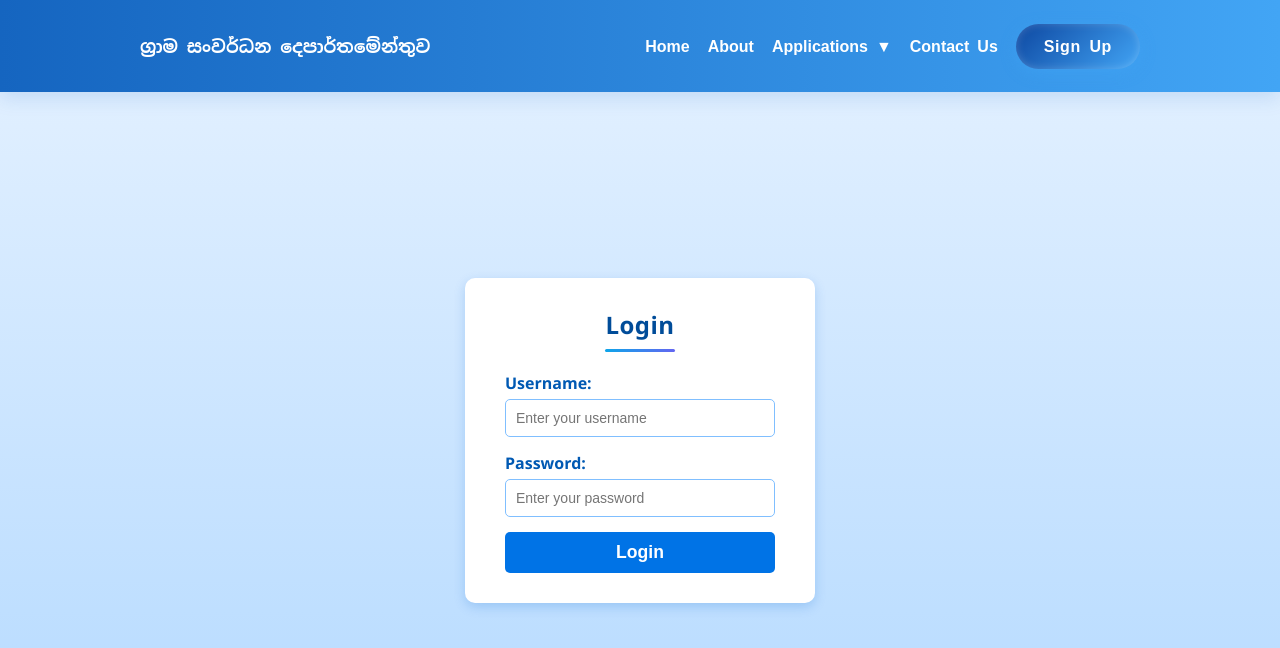
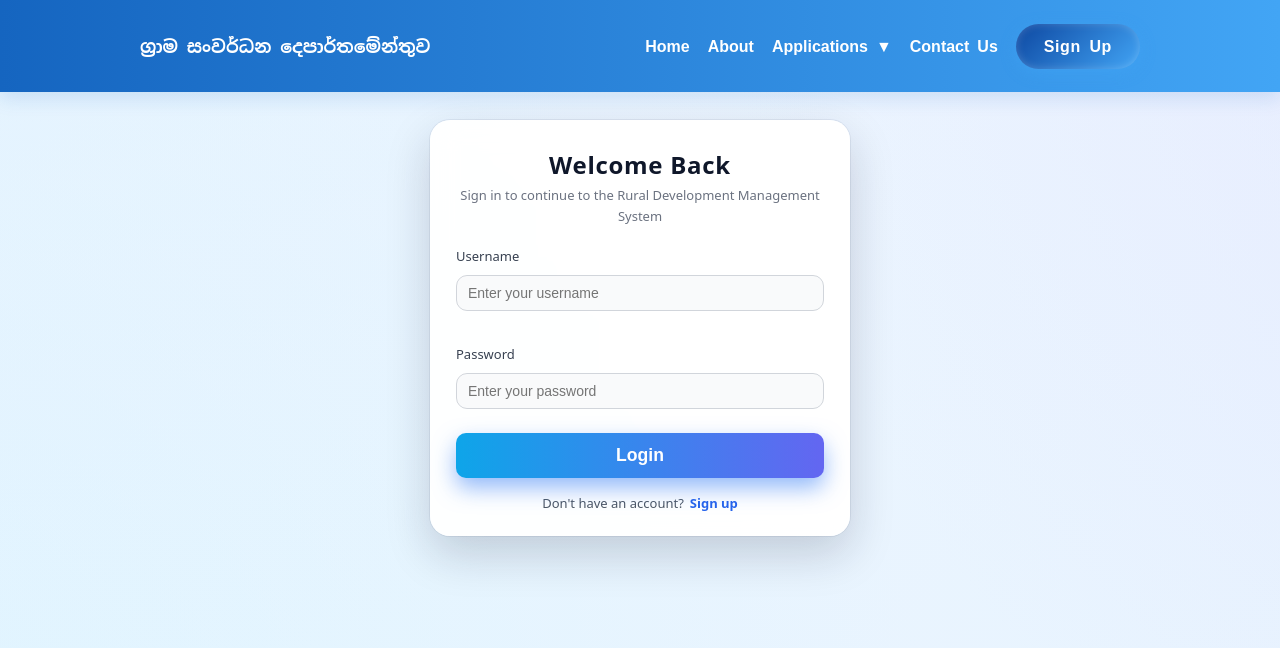
Before and after one commit to Ministry-of-Sports-Southern-Province/Ruralde-info-system, a React (Vite) app: page /login in a window 1280 px wide. Shown: the top 648 px of the page. Built offline with nearby package versions, Linux system fonts and the light colour scheme.

Commit message:
update signup

```diff
--- a/src/login/login.css
+++ b/src/login/login.css
@@ -1,63 +1,334 @@
+/* =========================
+   PAGE BACKGROUND + ANIMATION
+   ========================= */
+
+.auth-page,
 .login-container {
+  position: relative;
+  min-height: 100vh;
+  margin: 0;
+  padding: 0 16px;
+  padding-top: 120px; /* keep content below fixed navbar */
+  box-sizing: border-box;
+
   display: flex;
   justify-content: center;
-  align-items: center;
-  height: 100vh;
-  background: linear-gradient(to bottom, #e6f2ff, #b3d9ff);
-  font-family: "Segoe UI", sans-serif;
+  align-items: flex-start;
+
+  overflow: hidden;
+  font-family: system-ui, -apple-system, BlinkMacSystemFont, "Segoe UI", sans-serif;
 }
 
-.login-box {
-  background: white;
-  padding: 30px 40px;
-  border-radius: 10px;
-  box-shadow: 0 4px 12px rgba(0, 102, 204, 0.2);
-  width: 350px;
-  text-align: center;
+/* Animated gradient overlay */
+.auth-bg-animation {
+  position: fixed;
+  inset: 0;
+  z-index: -1;
+  background: radial-gradient(circle at 0% 0%, #e0f2fe 0, transparent 40%),
+    radial-gradient(circle at 100% 0%, #e5e7ff 0, transparent 40%),
+    radial-gradient(circle at 0% 100%, #dbf4ff 0, transparent 40%),
+    linear-gradient(135deg, #eff6ff, #e0f2fe);
+  background-size: 200% 200%;
+  animation: bgMove 18s ease-in-out infinite alternate;
+  opacity: 0.95;
 }
 
-.login-title {
-  color: #004c99;
-  margin-bottom: 20px;
+/* slow background movement */
+@keyframes bgMove {
+  0% {
+    background-position: 0% 50%, 50% 0%, 0% 100%, 0% 0%;
+  }
+  100% {
+    background-position: 100% 50%, 50% 100%, 100% 0%, 100% 100%;
+  }
 }
 
+/* =========================
+   LOGIN CARD
+   ========================= */
+
+.login-card,
+.login-box {
+  width: 100%;
+  max-width: 420px;
+  background: rgba(255, 255, 255, 0.96);
+  border-radius: 20px;
+  padding: 28px 26px 24px;
+  box-sizing: border-box;
+  box-shadow:
+    0 18px 45px rgba(15, 23, 42, 0.18),
+    0 0 0 1px rgba(148, 163, 184, 0.18);
+  backdrop-filter: blur(14px);
+
+  animation: authCardEnter 0.55s cubic-bezier(0.21, 0.8, 0.35, 1) forwards;
+  transform-origin: top center;
+  position: relative;
+  overflow: hidden;
+}
+
+/* subtle light streak across card */
+.login-card::before {
+  content: "";
+  position: absolute;
+  top: -40%;
+  left: -40%;
+  width: 80%;
+  height: 180%;
+  background: radial-gradient(circle at 0 50%, rgba(255, 255, 255, 0.7), transparent 60%);
+  opacity: 0;
+  transform: translateX(-40%);
+  pointer-events: none;
+  animation: cardShine 6s ease-in-out infinite;
+}
+
+@keyframes authCardEnter {
+  0% {
+    opacity: 0;
+    transform: translateY(24px) scale(0.96);
+  }
+  100% {
+    opacity: 1;
+    transform: translateY(0) scale(1);
+  }
+}
+
+@keyframes cardShine {
+  0% {
+    opacity: 0;
+    transform: translateX(-60%);
+  }
+  40% {
+    opacity: 0;
+  }
+  50% {
+    opacity: 0.7;
+  }
+  80% {
+    opacity: 0;
+    transform: translateX(140%);
+  }
+  100% {
+    opacity: 0;
+    transform: translateX(140%);
+  }
+}
+
+/* =========================
+   TITLES
+   ========================= */
+
+.auth-title,
+.login-title {
+  margin: 0 0 4px;
+  text-align: center;
+  font-size: 24px;
+  font-weight: 700;
+  letter-spacing: 0.03em;
+  color: #0f172a;
+}
+
+.auth-subtitle {
+  margin: 0 0 20px;
+  text-align: center;
+  font-size: 13px;
+  color: #6b7280;
+}
+
+/* =========================
+   FORM
+   ========================= */
+
+.auth-form,
 .login-form {
   display: flex;
   flex-direction: column;
+  gap: 14px;
 }
 
-.login-form label {
-  text-align: left;
-  margin-bottom: 5px;
-  color: #0059b3;
-  font-weight: bold;
+/* Form group */
+.form-group {
+  display: flex;
+  flex-direction: column;
+  gap: 4px;
 }
 
-.login-form input {
-  padding: 10px;
-  margin-bottom: 15px;
-  border: 1px solid #80bfff;
-  border-radius: 5px;
-  font-size: 14px;
+/* Label */
+.form-group label {
+  font-size: 13px;
+  font-weight: 500;
+  color: #374151;
 }
 
-.login-form button {
-  padding: 10px;
-  background-color: #0073e6;
-  color: white;
-  border: none;
-  border-radius: 5px;
-  cursor: pointer;
-  font-weight: bold;
-  transition: 0.2s;
+/* Input */
+.animated-input,
+.form-group input {
+  padding: 9px 11px;
+  font-size: 14px;
+  border-radius: 11px;
+  border: 1px solid #d1d5db;
+  outline: none;
+  transition:
+    border-color 0.2s ease-out,
+    box-shadow 0.2s ease-out,
+    background-color 0.2s ease-out,
+    transform 0.16s ease-out;
+  background-color: #f9fafb;
 }
 
-.login-form button:hover {
-  background-color: #005bb5;
+/* focus animation + glow */
+.animated-input:focus,
+.form-group input:focus {
+  border-color: #3b82f6;
+  box-shadow:
+    0 0 0 1px rgba(59, 130, 246, 0.5),
+    0 10px 18px rgba(59, 130, 246, 0.1);
+  background-color: #ffffff;
+  transform: translateY(-1px);
 }
 
+/* =========================
+   ERROR MESSAGE
+   ========================= */
+
+.auth-error,
 .error-text {
-  color: red;
+  margin: 4px 0 0;
   font-size: 13px;
-  margin-bottom: 10px;
+  color: #b91c1c;
+  background: #fef2f2;
+  border-radius: 10px;
+  padding: 7px 9px;
+  border: 1px solid #fecaca;
 }
+
+.animated-error {
+  animation: fadeInError 0.25s ease-out;
+}
+
+@keyframes fadeInError {
+  from {
+    opacity: 0;
+    transform: translateY(-4px);
+  }
+  to {
+    opacity: 1;
+    transform: translateY(0);
+  }
+}
+
+/* =========================
+   BUTTON
+   ========================= */
+
+.auth-button,
+.login-form button {
+  margin-top: 10px;
+  padding: 9px 14px;
+  font-size: 14px;
+  font-weight: 600;
+  border-radius: 999px;
+  border: none;
+  cursor: pointer;
+  color: #ffffff;
+  background: linear-gradient(90deg, #0ea5e9, #6366f1);
+  box-shadow: 0 10px 22px rgba(59, 130, 246, 0.55);
+  transition:
+    transform 0.18s ease-out,
+    box-shadow 0.18s ease-out,
+    filter 0.18s ease-out;
+  position: relative;
+  overflow: hidden;
+}
+
+/* subtle ripple/pulse */
+.animated-button::after {
+  content: "";
+  position: absolute;
+  inset: 0;
+  background: radial-gradient(circle at 50% 0, rgba(255, 255, 255, 0.4), transparent 55%);
+  opacity: 0;
+  transition: opacity 0.25s ease-out;
+}
+
+.auth-button:hover:not(:disabled),
+.login-form button:hover:not(:disabled) {
+  transform: translateY(-1px);
+  filter: brightness(1.04);
+  box-shadow: 0 15px 28px rgba(59, 130, 246, 0.6);
+}
+
+.animated-button:hover::after {
+  opacity: 1;
+}
+
+.auth-button:active:not(:disabled),
+.login-form button:active:not(:disabled) {
+  transform: translateY(0);
+  box-shadow: 0 8px 18px rgba(59, 130, 246, 0.55);
+}
+
+.auth-button:disabled,
+.login-form button:disabled {
+  cursor: default;
+  filter: grayscale(0.25);
+  opacity: 0.85;
+  box-shadow: 0 7px 16px rgba(148, 163, 184, 0.6);
+}
+
+/* =========================
+   FOOTER / SIGNUP LINK
+   ========================= */
+
+.auth-footer {
+  margin-top: 16px;
+  display: flex;
+  justify-content: center;
+  gap: 6px;
+  font-size: 13px;
+  color: #4b5563;
+}
+
+.auth-link {
+  font-weight: 600;
+  color: #2563eb;
+  text-decoration: none;
+  position: relative;
+}
+
+.auth-link::after {
+  content: "";
+  position: absolute;
+  left: 0;
+  bottom: -2px;
+  width: 0;
+  height: 2px;
+  border-radius: 999px;
+  background: linear-gradient(90deg, #0ea5e9, #6366f1);
+  transition: width 0.18s ease-out;
+}
+
+.auth-link:hover::after {
+  width: 100%;
+}
+
+/* =========================
+   RESPONSIVE
+   ========================= */
+
+@media (max-width: 640px) {
+  .login-card,
+  .login-box {
+    padding: 22px 18px 18px;
+    border-radius: 16px;
+  }
+
+  .auth-page,
+  .login-container {
+    padding-top: 100px;
+  }
+
+  .auth-title,
+  .login-title {
+    font-size: 21px;
+  }
+}
--- a/src/login/login.jsx
+++ b/src/login/login.jsx
@@ -2,7 +2,7 @@ import React, { useState } from "react";
 import "../login/login.css";
 import { db } from "../firebase";
 import { collection, query, where, getDocs } from "firebase/firestore";
-import { useNavigate } from "react-router-dom";
+import { useNavigate, Link } from "react-router-dom";
 
 export default function Login() {
   const navigate = useNavigate();
@@ -16,6 +16,7 @@ export default function Login() {
   const [loading, setLoading] = useState(false);
 
   const handleChange = (e) => {
+    setError(""); // clear error when user types
     setFormData({
       ...formData,
       [e.target.name]: e.target.value,
@@ -55,77 +56,95 @@ export default function Login() {
 
         // Redirect based on position
         switch (userPosition) {
-          case "chairman":              // පලාත් සංවර්ධන අධ්‍යක්ශක
+          case "chairman": // පලාත් සංවර්ධන අධ්‍යක්ශක
             navigate("/chairmanprofile");
             break;
 
-          case "districtOfficer":       // දිස්ත්‍රික් නිලධාරී
+          case "districtOfficer": // දිස්ත්‍රික් නිලධාරී
             navigate("/districtOfficer");
             break;
 
-          case "subjectOfficer":        // විෂය භාර නිලධාරී
+          case "subjectOfficer": // විෂය භාර නිලධාරී
             navigate("/subject");
             break;
 
-          case "village_officer":       // ග්‍රාම සංවර්ධන නිලධාරී
+          case "village_officer": // ග්‍රාම සංවර්ධන නිලධාරී
             navigate("/ruraldevofficer");
             break;
 
-          case "society_chairman":      // සමිති සභාපති
-          case "society_treasurer":     // සමිති භාණ්ඩාගාරික
-          case "society_secretary":     // සමිති ලේකම්
+          case "society_chairman": // සමිති සභාපති
+          case "society_treasurer": // සමිති භාණ්ඩාගාරික
+          case "society_secretary": // සමිති ලේකම්
             navigate("/societyofficer");
             break;
 
           default:
-            setError("Unknown position. Contact admin.");
+            setError("Unknown position. Please contact the administrator.");
         }
-
-        setLoading(false);
-        return;
       } else {
         setError("Invalid username or password.");
       }
     } catch (err) {
       console.error(err);
-      setError("Login failed. Try again.");
+      setError("Login failed. Please try again.");
     }
 
     setLoading(false);
   };
 
   return (
-    <div className="login-container">
-      <div className="login-box">
-        <h2 className="login-title">Login</h2>
+    <div className="auth-page">
+      <div className="auth-bg-animation" /> {/* animated background layer */}
+      <div className="login-card">
+        <h2 className="auth-title">Welcome Back</h2>
+        <p className="auth-subtitle">
+          Sign in to continue to the Rural Development Management System
+        </p>
 
-        <form onSubmit={handleSubmit} className="login-form">
-          <label>Username:</label>
+        <form onSubmit={handleSubmit} className="auth-form">
+          <div className="form-group">
+            <label>Username</label>
             <input
+              className="animated-input"
               type="text"
               name="username"
               value={formData.username}
               onChange={handleChange}
               placeholder="Enter your username"
-            required
+              autoComplete="username"
             />
+          </div>
 
-          <label>Password:</label>
+          <div className="form-group">
+            <label>Password</label>
             <input
+              className="animated-input"
               type="password"
               name="password"
               value={formData.password}
               onChange={handleChange}
               placeholder="Enter your password"
-            required
+              autoComplete="current-password"
             />
+          </div>
 
-          {error && <p className="error-text">{error}</p>}
+          {error && <p className="auth-error animated-error">{error}</p>}
 
-          <button type="submit" disabled={loading}>
+          <button
+            type="submit"
+            className="auth-button animated-button"
+            disabled={loading}
+          >
             {loading ? "Logging in..." : "Login"}
           </button>
         </form>
+
+        <div className="auth-footer">
+          <span>Don&apos;t have an account?</span>
+          <Link to="/signup" className="auth-link">
+            Sign up
+          </Link>
+        </div>
       </div>
     </div>
   );
```
Lines whose indentation alone changed are shown as unchanged.
